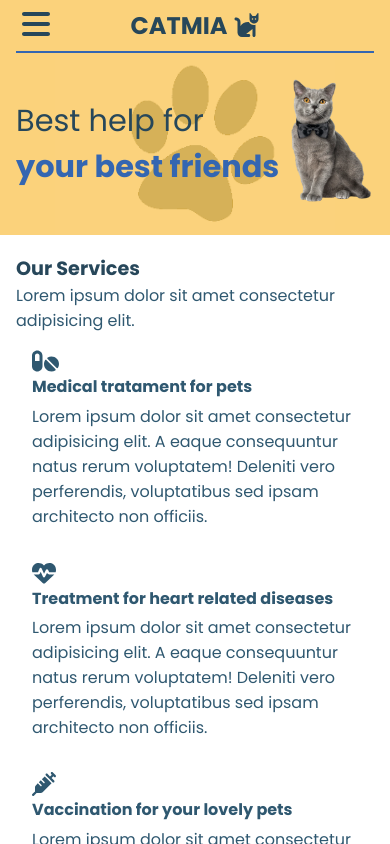
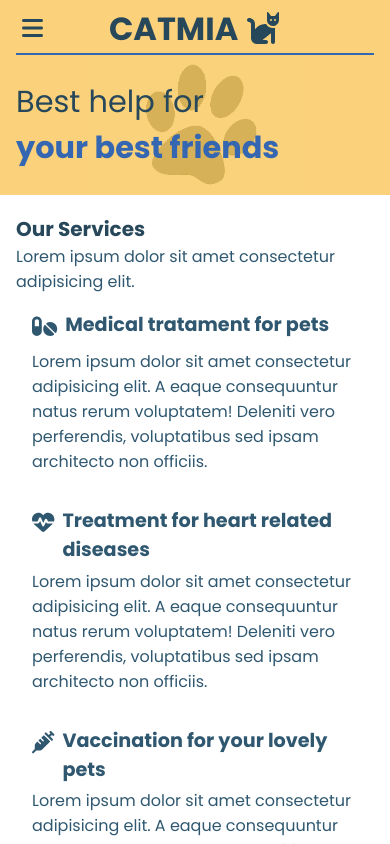
Before and after one commit to eumatheusribeiro/pet-shop-page, an Angular app: page / in a window 390 px wide. Shown: the top 844 px of the page. Built offline with nearby package versions, Linux system fonts and the light colour scheme; what primeng would draw is missing.

Commit message:
fix | adjusted responsive and adjusted navigate

```diff
--- /dev/null
+++ b/src/app/app-routing.module.ts
@@ -0,0 +1,14 @@
+import { NgModule } from '@angular/core';
+import { ExtraOptions, RouterModule, Routes } from '@angular/router';
+
+const routes: Routes = [];
+const routerOptions: ExtraOptions = {
+  scrollPositionRestoration: 'enabled',
+  anchorScrolling: 'enabled'
+}
+
+@NgModule({
+  imports: [RouterModule.forRoot(routes, routerOptions)],
+  exports: [RouterModule]
+})
+export class AppRoutingModule { }
--- a/src/app/app.module.ts
+++ b/src/app/app.module.ts
@@ -6,6 +6,7 @@ import { AppComponent } from './app.component';
 import { HomeModule } from './pages/home/home.module';
 
 import { BrowserAnimationsModule } from '@angular/platform-browser/animations';
+import { AppRoutingModule } from './app-routing.module';
 
 @NgModule({
   declarations: [
@@ -13,6 +14,7 @@ import { BrowserAnimationsModule } from '@angular/platform-browser/animations';
   ],
   imports: [
     BrowserModule,
+    AppRoutingModule,
     BrowserAnimationsModule,
     FontAwesomeModule,
     HomeModule
--- a/src/app/components/card/card.component.html
+++ b/src/app/components/card/card.component.html
@@ -1,5 +1,5 @@
 <div class="header">
-  <fa-icon [icon]="icon" class="fa-xl"></fa-icon>
+  <fa-icon [icon]="icon"></fa-icon>
   <h6>{{ title }}</h6>
 </div>
 <div class="content">
--- a/src/app/components/card/card.component.scss
+++ b/src/app/components/card/card.component.scss
@@ -5,18 +5,27 @@
 .header {
   margin-bottom: .3rem;
   h6 {
-    font-size: 1rem;
+    font-size: 1.2rem;
     text-align: left;
+  }
+
+  fa-icon {
+    font-size: 1.7rem;
   }
 }
 
 .content {
-  font-size: .8rem;
+  font-size: 1rem;
   text-align: left;
 }
 
 @media (max-width: 576px) {
-  .content {
-    font-size: 1rem;
+  .header {
+    display: flex;
+    align-items: flex-start;
+    fa-icon {
+      font-size: 1.4rem;
+      margin-right: .5rem;
+    }
   }
 }
--- a/src/app/components/footer/footer.component.scss
+++ b/src/app/components/footer/footer.component.scss
@@ -6,7 +6,8 @@
 
   &__left {
     display: flex;
-    gap: 1rem;
+    gap: 1.3rem;
+    font-size: 1.3rem;
 
     a {
       text-decoration: none;
@@ -27,13 +28,9 @@
 
 @media (max-width: 576px) {
   .footer {
-    &__left{
-      font-size: .9rem;
-    }
-
-    &__right {
-      font-size: .7rem;
-    }
+    font-size: 1rem;
+   flex-direction: column;
+   justify-content: center;
   }
 
 }
--- a/src/app/components/header/header.component.html
+++ b/src/app/components/header/header.component.html
@@ -4,25 +4,25 @@
   </div>
   <strong class="">catmia <fa-icon icon="cat"></fa-icon></strong>
 </div>
-<nav class="menu">
+<nav #menu class="menu">
   <ul class="menu-list" [@openAndClose]="isActive">
     <div class="right">
       <button class="button close" (click)="toggleMenu()"><fa-icon icon="close"></fa-icon></button>
     </div>
-    <a href="#main" class="menu-select">
-      <li class="menu-item activated">home</li>
+    <a (click)="navigateToSection('main', 0)" class="menu-select">
+      <li class="menu-item" [class.activated]="activatedLink == 0">home</li>
     </a>
-    <a href="#services" class="menu-select">
-      <li class="menu-item">services</li>
+    <a (click)="navigateToSection('services', 1)" class="menu-select">
+      <li class="menu-item" [class.activated]="activatedLink == 1">services</li>
     </a>
-    <a href="#about" class="menu-select">
-      <li cclass="menu-item">about us</li>
+    <a (click)="navigateToSection('about', 2)" class="menu-select">
+      <li cclass="navigateToSection-item" [class.activated]="activatedLink == 2">about us</li>
     </a>
-    <a href="#feedback" class="menu-select">
-      <li class="menu-item">feedback</li>
+    <a (click)="navigateToSection('feedback', 3)" class="menu-select">
+      <li class="menu-item" [class.activated]="activatedLink == 3">feedback</li>
     </a>
-    <a href="#contact" class="menu-select">
-      <li class="menu-item">contact</li>
+    <a (click)="navigateToSection('contact', 4)" class="menu-select">
+      <li class="menu-item" [class.activated]="activatedLink == 4">contact</li>
     </a>
   </ul>
 </nav>
--- a/src/app/components/header/header.component.scss
+++ b/src/app/components/header/header.component.scss
@@ -22,11 +22,11 @@
   list-style: none;
   padding-top: .5rem;
   padding-bottom: .5rem;
-
   .menu-select {
     text-decoration: none;
     color: black;
     text-transform: capitalize;
+    cursor: pointer;
 
     .activated {
       font-weight: bold;
@@ -36,12 +36,13 @@
 
   .right {
     width: 100%;
-    display: flex;
+    display: none;
     justify-content: end;
   }
 
   .close {
     color: #fff;
+    font-size: 1.8rem;
   }
 }
 
@@ -49,21 +50,18 @@
   border: none;
   background-color: transparent;
   color: rgb(39, 71, 90);
-  font-size: 2rem;
+  font-size: 1.5rem;
 }
 
 @media (max-width: 576px) {
   .page-name {
-    display: flex;
-    justify-content: center;
     align-items: center;
-    padding: .5rem;
-    color: rgb(39, 71, 90);
-    border-bottom: 2px solid rgb(52, 102, 177);
+    padding: 0;
+    padding-top: .3rem;
 
     strong {
       text-transform: uppercase;
-      font-size: 1.5rem;
+      font-size: 2rem;
     }
 
     .left-display {
@@ -76,16 +74,16 @@
   .menu-list {
     display: block;
     width: 60%;
+    height: 100vh;
     position: fixed;
     z-index: 500;
     top: 0;
     right: 0;
-    bottom: 0;
     padding: 2rem 1.5rem;
-    background-color: rgb(52, 102, 177);
+    background-color: rgba(250, 201, 96, 0.942);
 
     .menu-select {
-      font-size: 1.2rem;
+      font-size: 1.4rem;
       color: rgba(255, 255, 255, 0.87);
       line-height: 1.8;
 
@@ -94,5 +92,9 @@
         border-bottom: 2px solid #fff;
       }
     }
+
+    .right {
+      display: flex;
+    }
   }
 }
--- a/src/app/components/header/header.component.ts
+++ b/src/app/components/header/header.component.ts
@@ -1,4 +1,5 @@
 import { Component, OnInit } from '@angular/core';
+import { Router } from '@angular/router';
 import { openAndClose } from 'src/app/animations/open-and-close';
 
 @Component({
@@ -9,8 +10,11 @@ import { openAndClose } from 'src/app/animations/open-and-close';
 })
 export class HeaderComponent implements OnInit {
   isActive = 'closed'
+  activatedLink = 0
 
-  constructor() { }
+  constructor(
+    private router: Router
+  ) { }
 
   ngOnInit(): void {
   }
@@ -19,4 +23,9 @@ export class HeaderComponent implements OnInit {
     this.isActive = this.isActive == 'closed' ? 'open' : 'closed'
   }
 
+  navigateToSection(fragment: string, index: number) {
+    this.activatedLink = index
+    this.router.navigateByUrl('#' + fragment, {skipLocationChange: true })
+  }
+
 }
--- a/src/app/components/header/header.module.ts
+++ b/src/app/components/header/header.module.ts
@@ -1,5 +1,6 @@
 import { CommonModule } from '@angular/common';
 import { NgModule } from '@angular/core';
+import { RouterModule } from '@angular/router';
 import { IconsModule } from '../../icons/icons.module';
 import { HeaderComponent } from './header.component';
 
@@ -11,7 +12,8 @@ import { HeaderComponent } from './header.component';
   ],
   imports: [
     CommonModule,
-    IconsModule
+    IconsModule,
+    RouterModule
   ],
   exports: [
     HeaderComponent
--- a/src/app/pages/home/home.component.scss
+++ b/src/app/pages/home/home.component.scss
@@ -67,7 +67,7 @@
   padding: 3rem;
   text-align: center;
   background-color: rgb(48, 181, 190);
-  color: rgb(230, 223, 223);
+  color: rgb(238, 232, 232);
 
   &__title {
     font-size: 1.3rem;
@@ -411,7 +411,7 @@
 
   .section {
     &__title {
-      font-size: 1.2rem;
+      font-size: 1.25rem;
     }
 
     &__subtitle {
@@ -451,7 +451,7 @@
 
     &__title {
       margin-bottom: .5rem;
-      font-size: 1.2rem;
+      font-size: 1.25rem;
     }
 
     &__subtitle {
@@ -489,14 +489,13 @@
       align-items: center;
       gap: .5rem;
 
-      &-image {
-        height: 100px;
-        width: 100px;
+      &-left {
+        display: none;
       }
     }
 
     &__text {
-      font-size: .7rem;
+      font-size: 1rem;
     }
   }
 
@@ -518,14 +517,14 @@
 
     &__buttom {
       padding: .5rem 1rem;
-      font-size: .9rem;
+      font-size: 1.1rem;
     }
   }
 }
 
 @media (max-width: 450px) {
   .header, .footer {
-    font-size: .7rem;
+    font-size: 1rem;
   }
 
   .main {
@@ -535,3 +534,15 @@
     }
   }
 }
+
+@media (max-width: 390px) {
+  .header, .footer {
+    font-size: 1rem;
+  }
+
+  .main {
+    .banner {
+      display: none;
+    }
+  }
+}
--- a/src/styles.scss
+++ b/src/styles.scss
@@ -5,3 +5,7 @@ html, body, div, nav, ul, li, p, h1, h2, h3, h4, h5, h6, a, strong {
   padding: 0;
   font-family: 'Poppins', sans-serif;
 }
+
+html {
+  scroll-behavior: smooth;
+}
```
